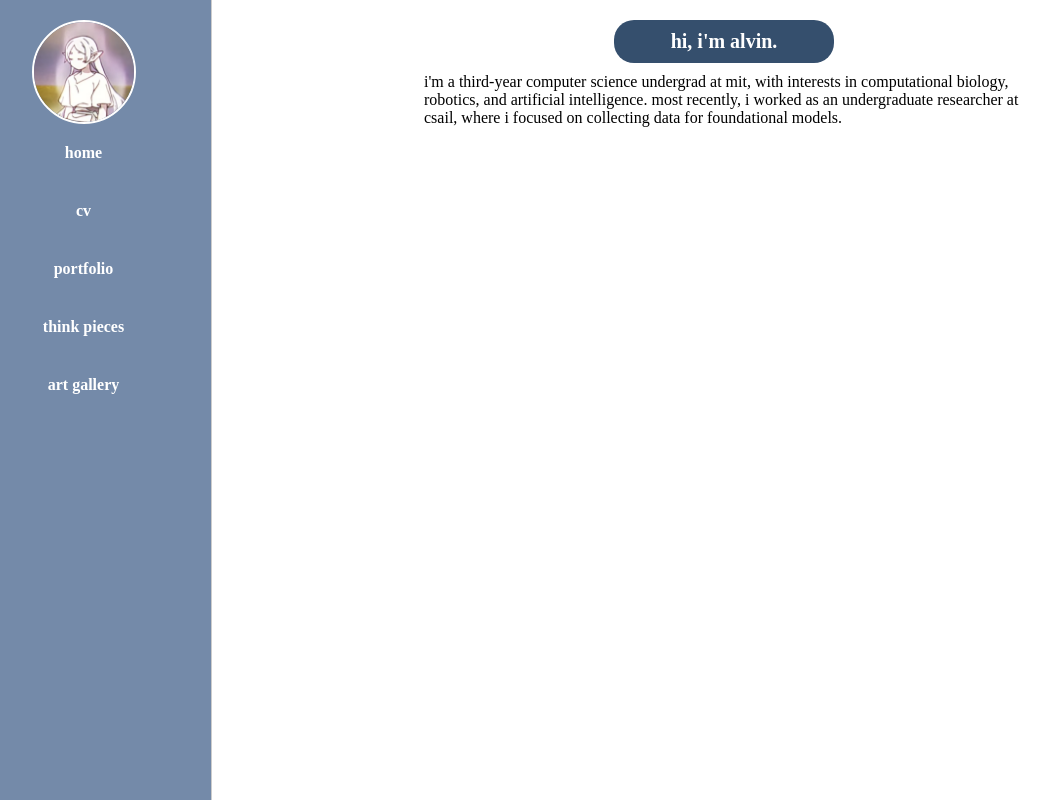
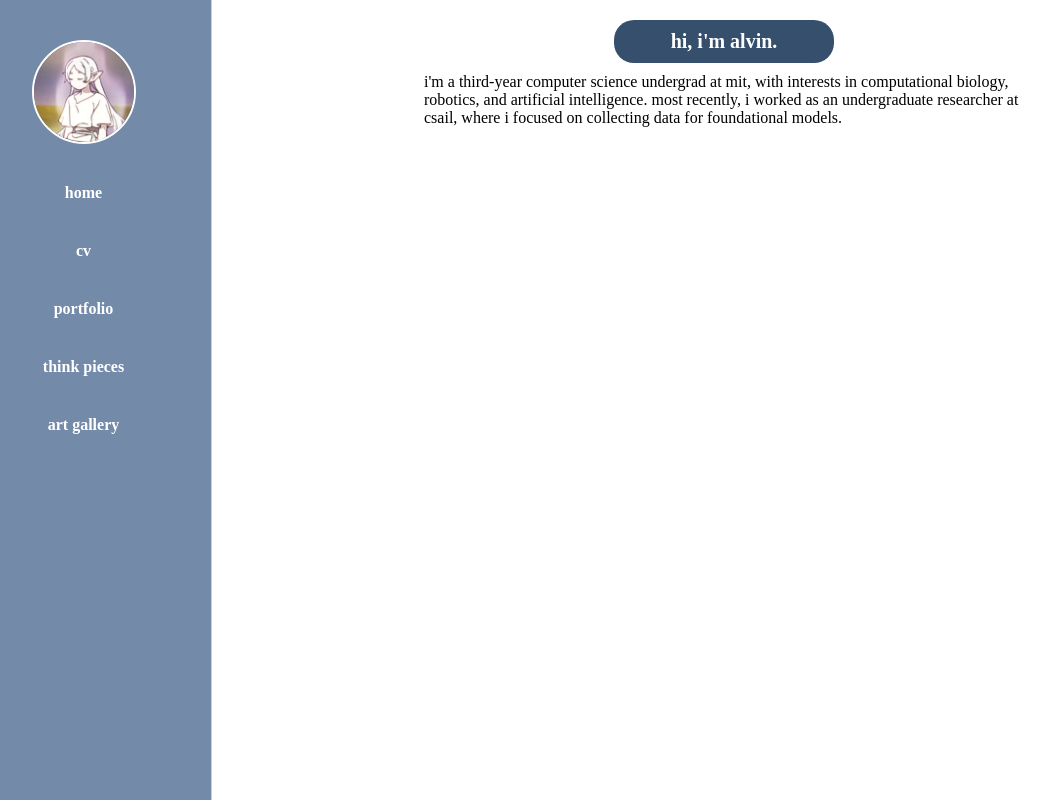
Before and after one commit to alvin-banh/alvin-banh.github.io, a plain HTML site: page index.html in a window 1280 px wide. Shown: the whole page, without its empty margins (44-1092 px from the left). Drawn offline with Linux system fonts and the light colour scheme.

Commit message:
added some padding

```diff
--- a/style.css
+++ b/style.css
@@ -48,8 +48,9 @@ body{
   height: 100px;
   object-fit: cover;
   border-radius: 50%;
+  margin-top: 20px;
   margin-bottom: 20px;
-  margin: 0;
+  margin: 1;
   padding: 0;
   border: 2px solid rgb(255, 255, 255);
 }
```
